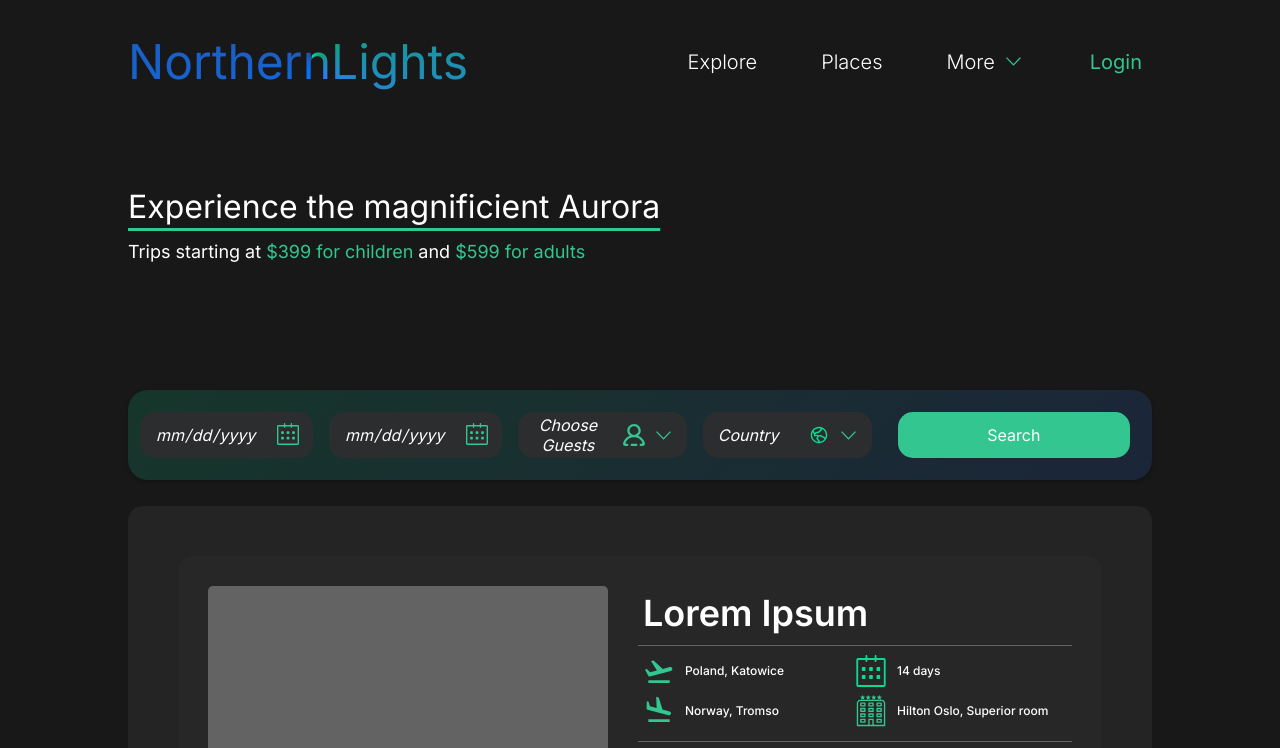
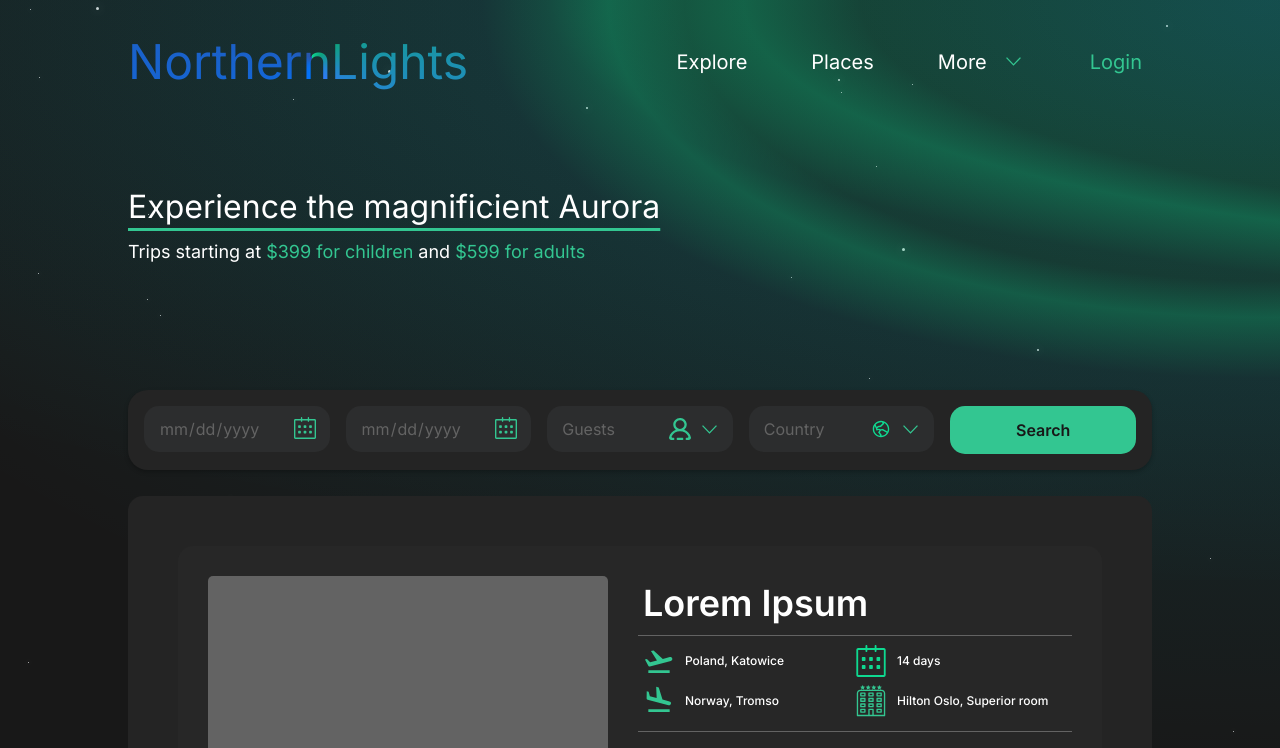
Before and after one commit to immunedev/NorthernLights, a React (Vite) app: page / in a window 1280 px wide. Shown: the top 748 px of the page. Built offline with nearby package versions, Linux system fonts and the light colour scheme.

Commit message:
styled various elements

```diff
--- a/package.json
+++ b/package.json
@@ -10,6 +10,7 @@
     "preview": "vite preview"
   },
   "dependencies": {
+    "classnames": "^2.3.2",
     "i": "^0.3.7",
     "react": "^18.2.0",
     "react-date-picker": "^10.3.0",
--- a/src/App.jsx
+++ b/src/App.jsx
@@ -1,4 +1,4 @@
-import React, { useState } from 'react';
+import { useState, useEffect } from 'react';
 import Header from './Header';
 import SearchBar from './SearchBar';
 import ContentContainer from './ContentContainer';
@@ -23,8 +23,76 @@
     setShowFinalPage(true);
   };
 
+  const STARS_SMALL = 30;
+  const STARS_MEDIUM = 5;
+  const STARS_LARGE = 3;
+
+
+  /*let v = [];
+
+document.querySelectorAll(".star").forEach((star, i) => {
+      v.push([star.style.top, star.style.left]);
+    }) */
+  const STARS_POSITIONS = [["52.6028%","55.1901%"],["56.4629%","50.2025%"],["83.2456%","22.6163%"],["10.4996%","71.2179%"],["82.1531%","76.8504%"],["67.7184%","75.0697%"],["68.278%","63.305%"],["34.1448%","2.9476%"],["12.3896%","22.9276%"],["1.14802%","2.35352%"],["37.4057%","11.4621%"],["90.806%","49.2803%"],["99.3392%","94.9814%"],["91.3218%","96.3487%"],["11.5175%","65.6935%"],["47.1982%","67.9014%"],["82.7763%","2.17399%"],["34.6444%","61.8139%"],["20.7447%","68.4092%"],["26.8029%","11.5974%"],["39.3473%","12.5132%"],["89.7086%","36.4056%"],["69.7571%","94.4975%"],["9.65189%","3.01875%"],["25.5274%","38.4982%"],["53.1446%","28.5003%"],["77.693%","54.2393%"],["62.1586%","17.9475%"],["80.8534%","68.4127%"],["73.0455%","53.8051%"],["82.4067%","28.994%"],["3.12611%","91.1206%"],["97.5243%","2.34456%"],["13.3138%","45.7797%"],["43.6599%","81.0112%"],["51.4344%","38.2547%"],["9.88837%","65.4686%"],["31.0491%","70.4578%"],["0.897419%","7.51539%"],["8.69674%","30.3451%"],["94.5736%","7.42756%"]];
+
+  useEffect(() => {
+    document.querySelectorAll(".star").forEach((star, i) => {
+      star.style.top = STARS_POSITIONS[i][0];
+      star.style.left = STARS_POSITIONS[i][1];
+    })
+
+
+    document.addEventListener("mousemove", starMouseMove);
+  }, []);
+
+  const coordTransform = (c) => {
+    return Math.sin(Math.PI * 0.5 * c);
+  }
+
+  const starMouseMove = (e) => {
+    let frX = ((e.pageX / window.innerWidth) - 0.5) * 2.0;
+    let frY = ((e.pageY / window.innerHeight) - 0.5) * 2.0;
+
+    let move = {
+      x: 3 * coordTransform(frX),
+      y: 3 * coordTransform(frY)
+    };
+
+    console.log(e);
+
+    document.querySelectorAll(".star").forEach((star, i) => {
+      star.style.transform = `translate(${move.x}px, ${move.y}px)`;
+    })
+
+  }
+
   return (
-    <div>
+    <div className="page">
+      <div className="page-bg">
+        <div className="star-container">
+          {
+            (() => {
+              const e = [];
+
+              for (let i = 0; i <= STARS_SMALL; i++) {
+                e.push(<div className="star star-sm"></div>);
+              }
+
+              for (let i = 0; i <= STARS_MEDIUM; i++) {
+                e.push(<div className="star star-md"></div>);
+              }
+
+              for (let i = 0; i <= STARS_LARGE; i++) {
+                e.push(<div className="star star-lg"></div>);
+              }
+
+
+              return e
+            })()
+          }
+        </div>
+      </div>
+
       <Header />
       {showFinalPage ? (
         <FinalPage
--- a/src/Button.jsx
+++ b/src/Button.jsx
@@ -4,8 +4,8 @@
 export default function Button({ placeholder, cssClass }) {
 
     return (
-        <div className={cssClass}>
-            <div className="button-text">{placeholder}</div>
-        </div>
+        <button className={cssClass}>
+            {placeholder}
+        </button>
     );
 }
--- a/src/CountryPicker.jsx
+++ b/src/CountryPicker.jsx
@@ -1,6 +1,8 @@
-import React, { useState } from "react";
+import React, { useEffect, useRef, useState } from "react";
 import { ReactComponent as DownArrow } from "./assets/downarrow.svg";
 import { ReactComponent as GlobeIcon } from "./assets/globe.svg";
+
+import classNames from 'classnames'
 
 export default function CountryForm({ placeholder }) {
     const [value, setValue] = useState('');
@@ -47,17 +49,32 @@
       setOpen(false);
     };
 
-    React.useEffect(() => {
+    useEffect(() => {
         setValue(placeholder);
     }, [placeholder]);
 
+    const menuRef = useRef(null);
+
+    useEffect(() => {
+      const handleClickOutside = (event) => {
+        if (menuRef.current && !menuRef.current.contains(event.target)) {
+          setOpen(false);
+        }
+      };
+
+      document.addEventListener("mousedown", handleClickOutside);
+      return () => {
+        document.removeEventListener("mousedown", handleClickOutside);
+      };
+    }, [])
+
 
     return (
-        <div onClick={handleOpen} className="country-picker-form">
-          <div className="country-text">{value}</div>
+        <div ref={menuRef} onClick={handleOpen} className="country-picker-form">
+          <div className={"country-text " + (value == placeholder ? "placeholder" : "")}>{value}</div>
           <div className="icon-help">
             <GlobeIcon className='guest-icon'></GlobeIcon>
-            <DownArrow className="down-arrow"></DownArrow>
+            <DownArrow className={classNames("down-arrow", { flip: open })}></DownArrow>
           </div>
           <div className={`menu-container ${open ? "active" : ""}`}>
             <ul className="menu">
--- a/src/GuestInfo.jsx
+++ b/src/GuestInfo.jsx
@@ -3,6 +3,7 @@
 import { ReactComponent as DownArrow } from "./assets/downarrow.svg";
 import { ReactComponent as PlusIcon } from "./assets/plus.svg";
 import { ReactComponent as MinusIcon } from "./assets/minus.svg";
+import classNames from "classnames";
 
 export default function GuestForm({ placeholder }) {
   const [value, setValue] = useState(placeholder);
@@ -55,20 +56,20 @@
     const totalGuests = guestCount + childrenCount;
 
     if (totalGuests === 0) {
-      setValue("Choose Guests");
+      setValue(placeholder);
     } else {
       setValue(`${totalGuests} Guest${totalGuests !== 1 ? "s" : ""}`);
     }
-  }, [guestCount, childrenCount]);
+  }, [guestCount, childrenCount, placeholder]);
 
   return (
-    <div className="guest-picker-form">
-      <div onClick={handleOpen} className="date-text">
+    <div ref={guestMenuRef} className="guest-picker-form" onClick={handleOpen}>
+      <div className={"date-text " + (value == placeholder ? "placeholder" : "")}>
         {value}
       </div>
-      <div onClick={handleOpen} className="icon-help-guest">
+      <div className="icon-help-guest">
         <ProfileIcon className="guest-icon" />
-        <DownArrow className="down-arrow" />
+        <DownArrow className={classNames("down-arrow", { flip: open })} />
       </div>
 
     {/* !!!!!!!!!!!!!!!!!!!!!!!!!!!!!!!!!!!!!!!!!!!!!!!!!!!!!!!!!!!!!!!!!! */}
@@ -76,7 +77,7 @@
     {/* !!!!!!!!!!!!!!!!!!!!!!!!!!!!!!!!!!!!!!!!!!!!!!!!!!!!!!!!!!!!!!!!!! */}
 
 
-      <div ref={guestMenuRef} className={`menu-container-guest ${open ? "active" : ""}`}>
+      <div  className={`menu-container-guest ${open ? "active" : ""}`}>
         <div className="guest-menu">
           <div className="guest-menu-grid">
             <div className="guest-menu-content">
--- a/src/Header.jsx
+++ b/src/Header.jsx
@@ -18,10 +18,8 @@
                                 Places
                             </div>
                             <div className="navbar-element">
-                                <div className="navbar-more">
-                                    More
-                                    <DownArrow className="down-arrow"></DownArrow>
-                                </div>
+                                More
+                                <DownArrow className="down-arrow"></DownArrow>
                             </div>
                             <div className="profile-text">Login</div>
                         </div>
--- a/src/SearchBar.jsx
+++ b/src/SearchBar.jsx
@@ -10,7 +10,7 @@
             <div className="search-bar">
                 <DateForm placeholder="Check-in"></DateForm>
                 <DateForm placeholder="Check-out"></DateForm>
-                <GuestForm placeholder="Guest info"></GuestForm>
+                <GuestForm placeholder="Guests"></GuestForm>
                 <CountryForm placeholder="Country"></CountryForm>
                 <Button placeholder="Search" cssClass="search-button"></Button>
             </div>
--- a/src/index.sass
+++ b/src/index.sass
@@ -8,7 +8,7 @@
 
 body
 
-    font-family: 'Roboto Mono', sans-serif
+    font-family: 'Inter', sans-serif
     font-size: 18px
     color: #fff
     background-color: $bg-page
@@ -131,9 +131,11 @@
     text-align: center
     font-family: Inter
     font-size: 20px
-    font-style: normal
-    font-weight: 300
-    line-height: normal
+    font-weight: 400
+
+    display: flex
+    align-items: center
+    gap: 8px
 
 
 .profile-text
@@ -156,15 +158,16 @@
 
 .search-bar
     width: 80%
-    // height: 100%
+    height: 80px
+
     display: flex
     flex-direction: row
-    align-items: center
-    // background: $secondary-color
-    background: linear-gradient(135deg, rgba(12, 237, 156, 0.14) 0%, rgba(48, 119, 255, 0.14) 100%)
+    //align-items: center
+    background: $secondary-color
     border-radius: 20px
-    padding: 12px
+    padding: 16px
     gap: 16px
+
     box-sizing: border-box
     box-shadow: 0px 2px 4px 0px rgba(0, 0, 0, 0.25)
 
@@ -176,7 +179,7 @@
     align-content: center
     text-align: center
 
-    width: 250px
+    flex: 1
     height: 36px
 
     background: $bg-input
@@ -186,10 +189,9 @@
     cursor: pointer
 
 .input-date
-    color: #fff
+    color: $outline-color
     font-family: Inter
     font-size: 16px
-    font-style: italic
     font-weight: 400
     line-height: normal
     display: flex
@@ -240,10 +242,14 @@
     text-align: center
     background: $bg-input
     border-radius: 15px
-    width: 250px
+
+    flex: 1
+
     height: 36px
     padding: 5px
     cursor: pointer
+
+    position: relative
 
 
 
@@ -364,15 +370,15 @@
     display: flex
     justify-content: center
     align-items: center
-    text-align: center
-    align-content: center
-    font-family: Inter
+
+    text-align: center
     font-size: 16px
-    font-style: normal
-    font-weight: 400
-    line-height: normal
-
-
+    font-weight: 400
+
+    user-select: none
+
+    &.placeholder
+        color:  $outline-color
 
 
 .calender-icon
@@ -395,9 +401,6 @@
     // margin-right: -15%
 
 
-.country-picker-form:hover
-    filter: brightness(0.95)
-
 
 
 .icon-help-guest
@@ -409,6 +412,11 @@
 .down-arrow
     padding: 10px
     fill: $accent-color
+
+    transition: transform 100ms
+
+    &.flip
+        transform: rotate(180deg)
 
 
 
@@ -436,12 +444,15 @@
     flex-direction: row
     justify-content: space-between
     align-content: center
-    text-align: center
     background: $bg-input
     border-radius: 15px
 
+    position: relative
+
     height: 36px
-    width: 250px
+
+    flex: 1
+
     padding: 5px
     cursor: pointer
 
@@ -491,51 +502,57 @@
 .country-text
     color: #FFF
     display: flex
-    justify-content: center
-    align-items: center
-    text-align: center
-    align-content: center
-    font-family: Inter
+
+    justify-content: center
+    align-items: center
+    align-content: center
     font-size: 16px
-    font-style: normal
-    font-weight: 400
-    line-height: normal
+
     max-width: 150px
     padding-left: 10px
 
+    user-select: none
+
+    &.placeholder
+        color: $outline-color
+
 .search-button
     display: flex
-    justify-content: center
-    align-content: center
-    text-align: center
+
+    justify-content: center
+    align-items: center
+    text-align: center
+
     background: $accent-color
     border-radius: 15px
-    border-color: $outline-color
-    height: 36px
-    width: 350px
-
+
+    outline: none
+    border: none
+
+    color: $bg-page
+    font-weight: 600
+    font-family: inherit
+    font-size: 16px
+
+    user-select: none
+
+    flex: 1
+
+    height: 100%
+
+    box-sizing: border-box
     padding: 5px
-    margin: 10px
+
+    transition: background 100ms
+
+    cursor: pointer
 
 .search-button:hover
-    filter: brightness(0.8)
+    background: darken($accent-color, 5%)
 
 .search-button:active
-    background: #888181
-    color: $accent-color
-
-.button-text
-    color: #FFF
-    display: flex
-    justify-content: center
-    align-items: center
-    text-align: center
-    align-content: center
-    font-family: Inter
-    font-size: 16px
-    font-style: normal
-    font-weight: 400
-    line-height: normal
+    background: darken($accent-color, 15%)
+
 
 
 .content-container
@@ -1131,13 +1148,9 @@
 
 
 .date-text
-
-    font-style: italic
     padding: 10px
 
-.country-text
-
-    font-style: italic
+
 
 
 
@@ -1235,6 +1248,63 @@
     fill: $accent-color
 
 
+.page
+    position: relative
+
+    & .page-bg
+        position: absolute
+        top: 0
+        left: 0
+        width: 100%
+        height: 100vh
+        overflow: hidden
+        z-index: -1
+        //pointer-events: none
+
+        &::before
+            content: ""
+            position: absolute
+            inset: 0 -500px 220px 0
+
+            opacity: 1
+
+            background: radial-gradient(140.94% 106.66% at 99.03% 0.00%, rgba(12, 223, 237, 0.16) 0%, rgba(12, 223, 237, 0.16) 0.01%, rgba(12, 237, 156, 0.10) 35.94%, rgba(12, 237, 156, 0.27) 40.63%, rgba(12, 223, 237, 0.08) 48.44%, rgba(36, 36, 36, 0.00) 100%)
+
+
+        &::after
+            content: ""
+            position: absolute
+            inset: 0 0 0 0
+
+            opacity: 1
+
+            background: radial-gradient(126.77% 97.63% at 99.03% 0.00%, rgba(12, 223, 237, 0.16) 0%, rgba(12, 223, 237, 0.16) 0.01%, rgba(12, 237, 156, 0.10) 35.94%, rgba(12, 237, 156, 0.27) 40.63%, rgba(12, 223, 237, 0.08) 48.44%, rgba(36, 36, 36, 0.00) 100%)
+
+
+        & .star
+            position: absolute
+            aspect-ratio: 1 / 1
+
+            background: $star-color
+            border-radius: 50%
+
+            &.star-sm
+                width: 1px
+                box-shadow: 0px 0px 8px 4px $star-color-glow
+
+            &.star-md
+                width: 2px
+                box-shadow: 0px 0px 8px 5px $star-color-glow
+
+
+            &.star-lg
+                width: 3px
+                box-shadow: 0px 0px 8px 6px $star-color-glow
+
+
+
+
+
 
 
 
--- a/src/vars.sass
+++ b/src/vars.sass
@@ -6,3 +6,5 @@
 $scroll-dot-color: 6px
 $accent-color-secondary: #3F88C5
 $bg-input: #2C2D2E
+$star-color: rgba(255, 255, 255, 0.8)
+$star-color-glow: rgba(255, 255, 255, 0.02)
```
Also changed, not shown: 1 other file (tests, documents, lock files or other folders).
